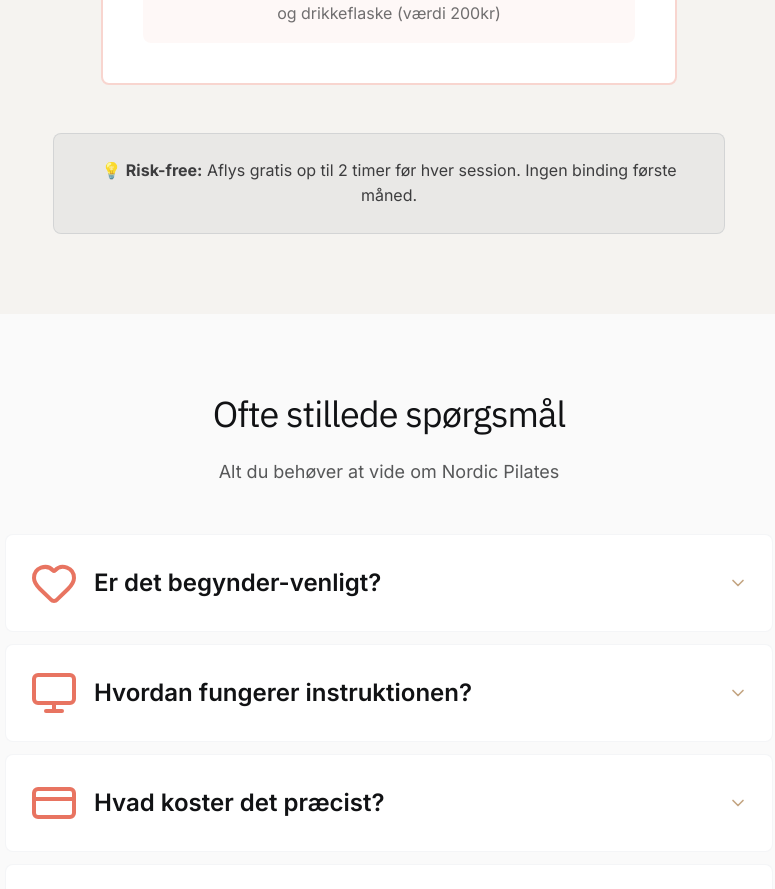
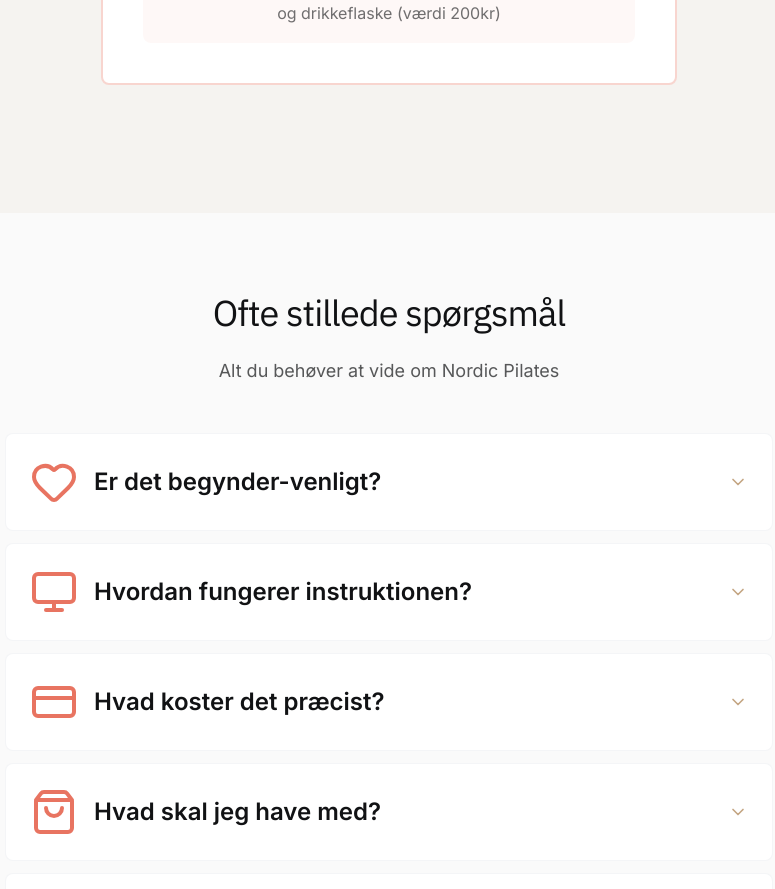
Before and after one commit to YouEx/nordicpilates, a Next.js app: page / in a window 1280 px wide. Shown: the part 4480-5369 px from the top of the page, without its empty margins (251-1026 px from the left). Built offline with nearby package versions, Linux system fonts and the light colour scheme; no server answers.

Commit message:
Fjern risk-free segment fra pricing sektion

```diff
--- a/app/page.tsx
+++ b/app/page.tsx
@@ -300,12 +300,6 @@
               </p>
             </div>
           </div>
-
-          <div className="bg-navy/5 border border-navy/10 rounded-lg p-24 text-center">
-            <p className="text-sm text-graphite/80">
-              💡 <strong>Risk-free:</strong> Aflys gratis op til 2 timer før hver session. Ingen binding første måned.
-            </p>
-          </div>
         </div>
       </section>
 
```
